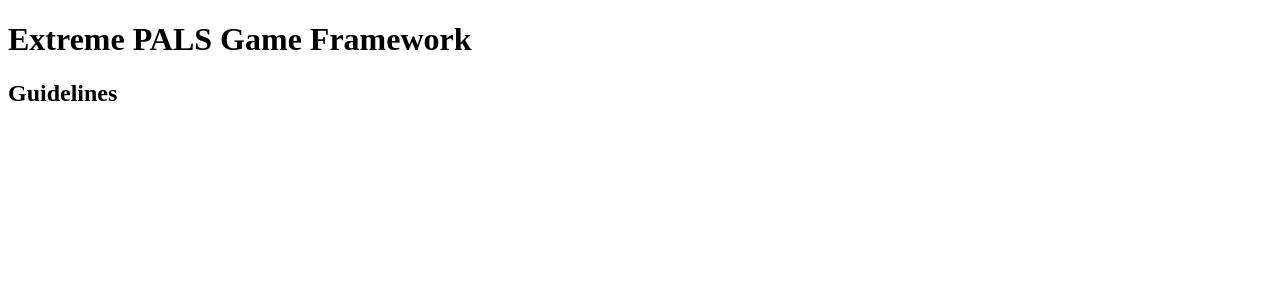
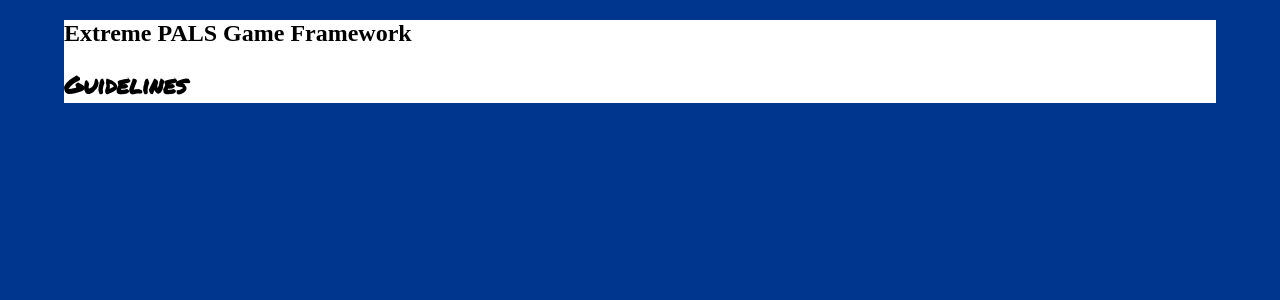
Before and after one commit to extreme-pals/extreme-pals.github.io, a Jekyll site: the page built from guides/README.md, in a window 1280 px wide. Shown: the top 300 px of the page. Built offline with Jekyll 4.4.1, drawn with Linux system fonts in a browser that asks for light colours.

Commit message:
Added some basic guide styling

```diff
--- a/_layouts/guide.html
+++ b/_layouts/guide.html
@@ -7,11 +7,15 @@
     <meta http-equiv="X-UA-Compatible" content="IE=edge">
     <meta name="viewport" content="width=device-width, minimum-scale=1, use-scalable=yes">
 
+    <link rel="stylesheet" href="https://fonts.googleapis.com/css?family=Ubuntu|Hind+Siliguri|Permanent+Marker">
+
     <link rel="stylesheet" type="text/css" href="/guide.css">
 </head>
 
 <body>
-    {{ content }}
+    <section id="main">
+        {{ content }}
+    </section>
 </body>
 
 </html>
--- a/guide.css
+++ b/guide.css
@@ -1,3 +1,33 @@
-img[alt="^-small"] {
+html {
+    scroll-behavior: smooth;
+}
+
+body {
+    transition: background-color .5s;
+    background-color: #00368D;
+    height: 100%;
+    width: 100%;
+    margin: 0;
+}
+
+#main {
+    width: 90%;
+    background-color: white;
+    margin: 0 auto;
+}
+
+img {
+    max-width: 80%;
+}
+
+img[alt$="-small"] {
     max-width: 30%;
 }
+
+h2 {
+    font-family: 'Permanent Marker', cursive;
+}
+
+h3 {
+    font-family: 'Ubuntu', sans-serif;
+}
```
